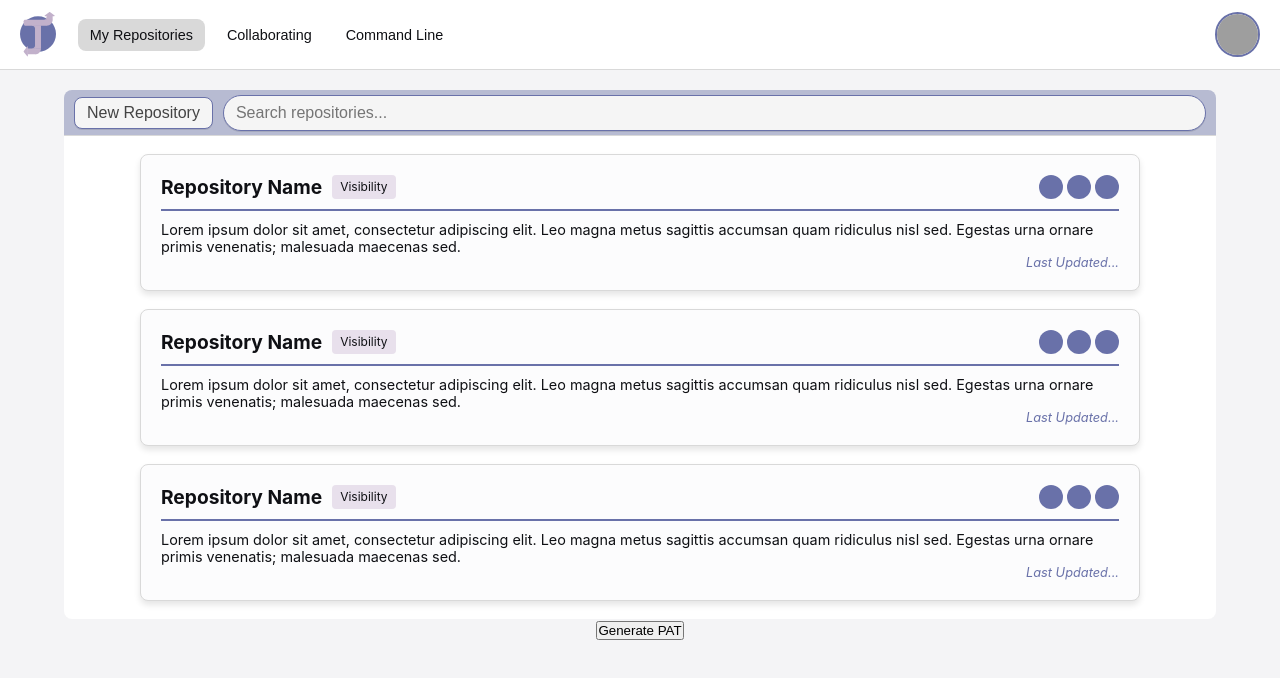
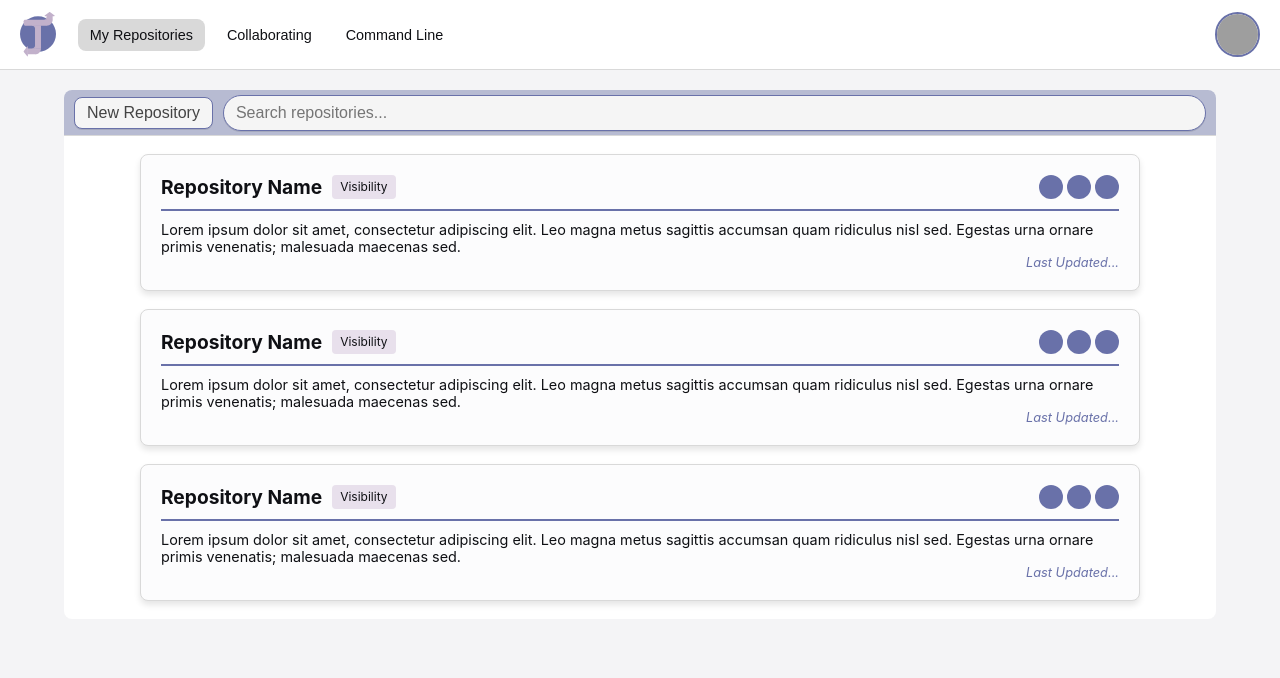
Before and after one commit to benjaminsanderswyatt/COMP3000-JanusVersionControl, a React (Create React App) app in the folder Fullstack/frontend/: page /repositories in a window 1280 px wide. Shown: the top 678 px of the page. Built offline with nearby package versions, Linux system fonts and the light colour scheme; sample sign-in values are in the browser's storage; grey boxes are pictures that could not be loaded.

Commit message:
Fixed cards to properly contain header

```diff
--- a/Fullstack/frontend/src/pages/Repos/Create.js
+++ b/Fullstack/frontend/src/pages/Repos/Create.js
@@ -69,8 +69,6 @@ const Create = () => {
       <header style={styles.header}>
       </header>
 
-
-      <div style={styles.createHolder}>
       {message && <p style={styles.error}>{message}</p>}
 
       <form onSubmit={onSubmit}>
@@ -107,7 +105,6 @@ const Create = () => {
         </button>
 
       </form>
-      </div>
 
 
     </div>
@@ -116,22 +113,29 @@ const Create = () => {
 
 const styles = {
   container: {
-    width: "100%",
+    background: "var(--card)",
+    width: "90%",
     justifyItems: "center",
+    display: "flex",
+    flexDirection: "column",
+    gap: "18px",
+    alignItems: "center",
+    borderRadius: "8px",
+    marginTop: "20px",
+    justifyItems: "center",
+    height: "fit-content",
   },
   header: {
     display: "flex",
-    width: "90%",
+    width: "100%",
     background: "var(--accent)",
     alignItems: "center",
     borderBottom: "var(--border) solid 1px",
     padding: "4px 10px",
     gap: "10px",
     justifyContent: "center",
-    marginTop: "20px",
+    minHeight: "46px",
     borderRadius: "8px 8px 0px 0px",
-    minHeight: "46px",
-    flexWrap: "wrap",
   },
   createHolder: {
     background: "var(--card)",
--- a/Fullstack/frontend/src/pages/Repos/Repositories.js
+++ b/Fullstack/frontend/src/pages/Repos/Repositories.js
@@ -3,7 +3,7 @@ import Repository from '../../components/Repo/Repository';
 import { useNavigate, useLocation } from 'react-router';
 import RepoBar from '../../components/Repo/RepoBar';
 
-import { GenAccessToken } from '../../api/fetch/fetchPAT';
+
 
 import SearchBox from '../../components/SearchBox';
 
@@ -11,9 +11,6 @@ import { useAuth  } from '../../contexts/AuthContext';
 
 
 const Repositories = () => {
-  const [tokenData , setTokenData] = useState(null);
-  const [error, setError] = useState(null);
-  const [loading, setLoading] = useState(false);
   const navigate = useNavigate();
 
 
@@ -21,35 +18,6 @@ const Repositories = () => {
     console.log('Searching repositories for:', query);
     // Search
   };
-
-
-  const { sessionExpired } = useAuth();
-
-  const handleGenAccessToken = async () => {
-    setLoading(true);
-    setError(null);
-    setTokenData (null);
-    try {
-
-      const ExpirationInHours = 30;
-
-      const response = await GenAccessToken(ExpirationInHours, sessionExpired);
-      console.log('Finished response Try');
-
-      if (!response.success) {
-        console.log('Failed: ' + response.message + ' token: ' + response.token);
-        throw new Error(response.message);
-      }
-
-      setTokenData(response);
-    } catch (err) {
-      console.log('Catch');
-      setError(err.message);
-    } finally {
-      console.log('Final');
-      setLoading(false);
-    }
-  }
 
 
   const handleEnterRepo = (name) => {
@@ -64,7 +32,6 @@ const Repositories = () => {
   return (
     <div style={styles.container}>
 
-
       <header style={styles.header}>
         <button style={styles.button} onClick={() => CreateNewRepo()}>New Repository</button>
 
@@ -72,40 +39,45 @@ const Repositories = () => {
 
       </header>
 
-      <div style={styles.repoHolder}>
-        {/* TODO For loop loads repos */}
-        <Repository enterRepo={() => handleEnterRepo("RepoNameHere")}/>
-        <Repository/>
-        <Repository/>
-      </div>
+
+      {/* TODO For loop loads repos */}
+      <Repository enterRepo={() => handleEnterRepo("RepoNameHere")}/>
+      <Repository/>
+      <Repository/>
 
 
-      <button onClick={handleGenAccessToken}>Generate PAT</button>
-      {loading && <p>Loading...</p>}
-      {error && <p style={{ color: 'red' }}>{error}</p>}
-      {tokenData  && (
-        <div style={styles.PATHolder}>
-          <h2>Token Generated:</h2>
-          <pre style={styles.GenPAT}>{JSON.stringify(tokenData, null, 2)}</pre>
-        </div>
-      )}
+
+
     </div>
   );
 };
 
 const styles = {
+  container: {
+    background: "var(--card)",
+    width: "90%",
+    justifyItems: "center",
+    display: "flex",
+    flexDirection: "column",
+    gap: "18px",
+    alignItems: "center",
+    borderRadius: "8px",
+    marginTop: "20px",
+    justifyItems: "center",
+    paddingBottom: "18px",
+    height: "fit-content",
+  },
   header: {
     display: "flex",
-    width: "90%",
+    width: "100%",
     background: "var(--accent)",
     alignItems: "center",
     borderBottom: "var(--border) solid 1px",
     padding: "4px 10px",
     gap: "10px",
     justifyContent: "center",
-    marginTop: "20px",
+    minHeight: "46px",
     borderRadius: "8px 8px 0px 0px",
-    minHeight: "46px",
   },
   button: {
     boxShadow: "0 1px 0 0 rgba(0, 0, 0, 0.1)",
@@ -119,27 +91,7 @@ const styles = {
     cursor: "pointer",
     whiteSpace: "nowrap",
   },
-  container: {
-    width: "100%",
-    justifyItems: "center",
-  },
-  repoHolder: {
-    background: "var(--card)",
-    width: "90%",
-    padding: "18px",
-    justifyItems: "center",
-    display: "flex",
-    flexDirection: "column",
-    gap: "18px",
-    alignItems: "center",
-    borderRadius: "0px 0px 8px 8px",
-  },
-  PATHolder: {
-    width: "100%",
-  },
-  GenPAT: {
-    overflow: "auto",
-  },
+
 }
 
 
```
Lines whose indentation alone changed are shown as unchanged.
